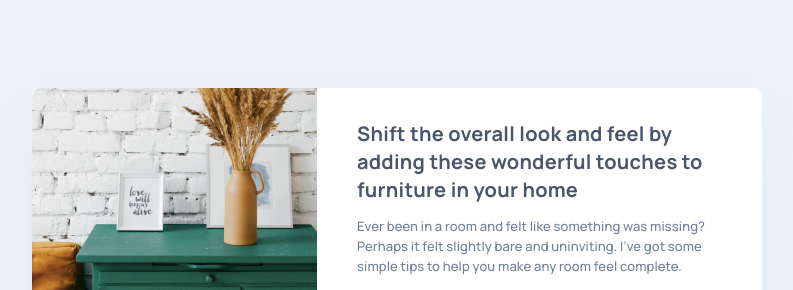
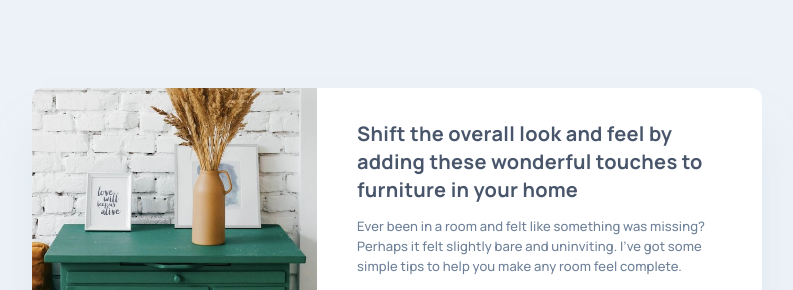
Before and after one commit to AfterWaGa/FM_Preview-component, a plain HTML site: page index.html in a window 1280 px wide. Shown: the part 142-432 px from the top of the page, without its empty margins (243-1036 px from the left). Drawn offline with Linux system fonts and the light colour scheme.

Commit message:
Img changes

```diff
--- a/index.html
+++ b/index.html
@@ -13,11 +13,7 @@
 <body>
     <main>
         <div class="card">
-            <picture>
-                <source media="(max-width: 768px)" srcset="images/furniture-mob.jpg">
-                <img src="images/furniture.jpg" alt="Furniture photo" class="card__img" width="285" height="280">
-            </picture>
-
+            <img src="images/drawers.jpg" alt="Furniture photo" class="card__img" width="285" height="280">
             <div class="card-content">
                 <h1 class="card-content__title">Shift the overall look and feel by adding these wonderful touches to furniture in your home</h1>
 
--- a/style.css
+++ b/style.css
@@ -61,7 +61,9 @@ body {
 .card__img {
     border-radius: 10px 0 0 10px;
     display: block;
-    height: auto;
+    width: 285px;
+    object-fit: cover;
+    object-position: top;
 }
 
 @media (max-width: 768px) {
```
Also changed, not shown: images/furniture-mob.jpg (deleted), images/furniture.jpg (deleted).
